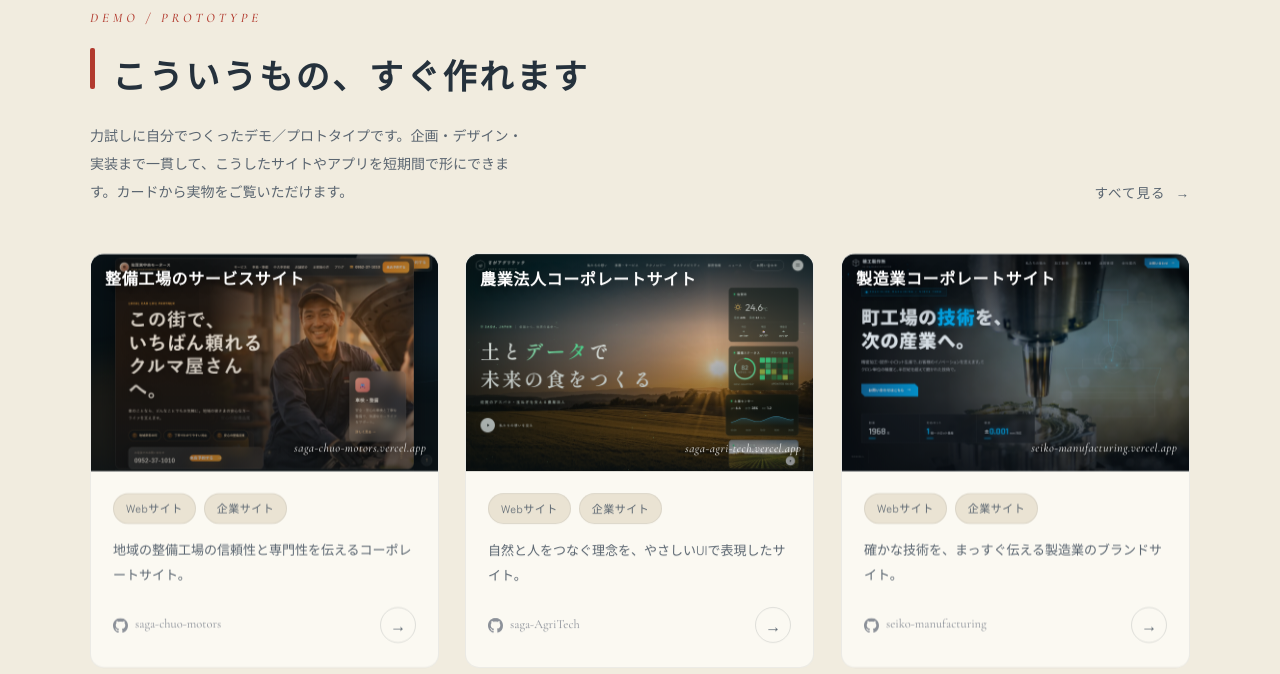
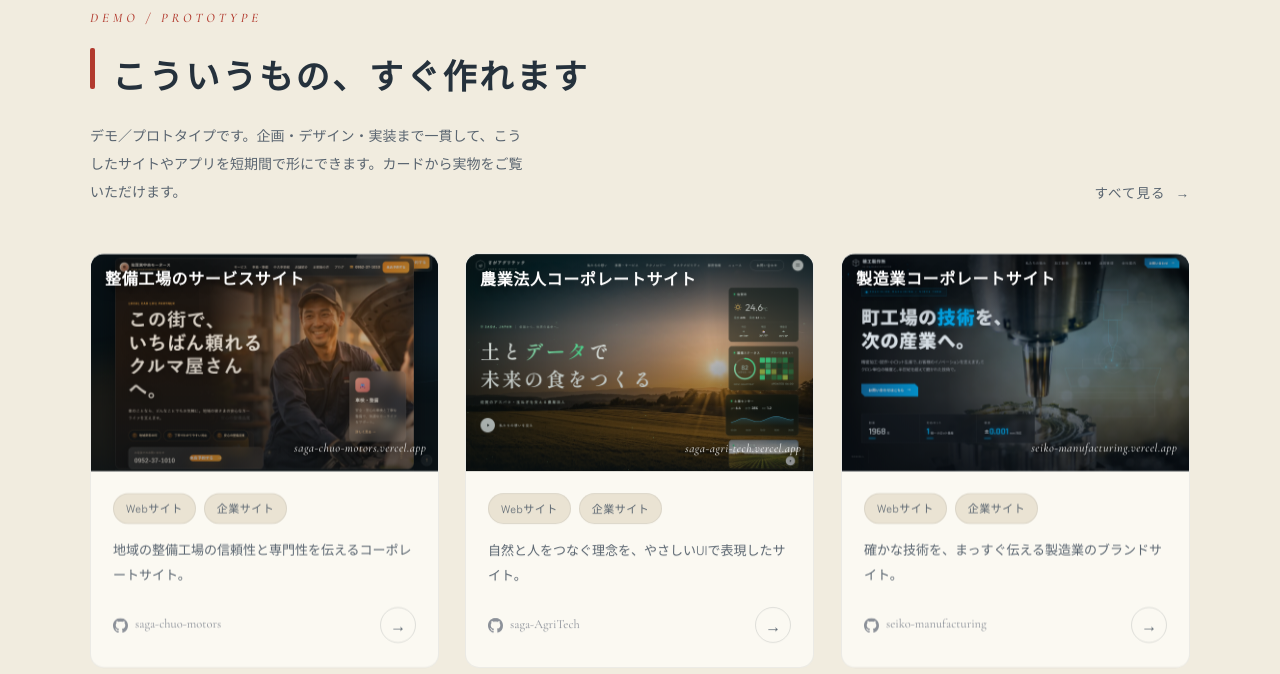
Before and after one commit to takeshitagit777/Tagit, a website: page index.html in a window 1280 px wide. Shown: the part 1040-1714 px from the top of the page. Drawn offline with nearby package versions, Linux system fonts and the light colour scheme.

Commit message:
Update index.html

```diff
--- a/index.html
+++ b/index.html
@@ -353,7 +353,7 @@
       <div>
         <div class="eyebrow">DEMO / PROTOTYPE</div>
         <div class="sec-title">こういうもの、すぐ作れます</div>
-        <p class="sec-sub">力試しに自分でつくったデモ／プロトタイプです。企画・デザイン・実装まで一貫して、こうしたサイトやアプリを短期間で形にできます。カードから実物をご覧いただけます。</p>
+        <p class="sec-sub">デモ／プロトタイプです。企画・デザイン・実装まで一貫して、こうしたサイトやアプリを短期間で形にできます。カードから実物をご覧いただけます。</p>
       </div>
       <a class="see-all" href="https://github.com/takeshitagit777" target="_blank" rel="noopener">すべて見る <span class="ar">→</span></a>
     </div>
```
